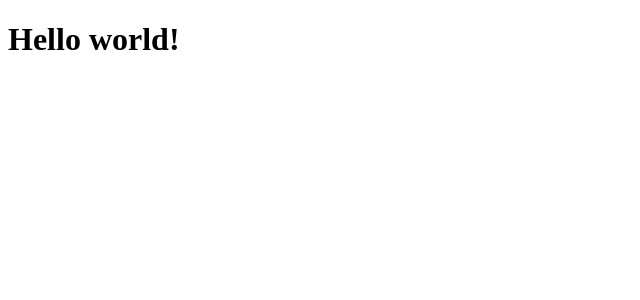
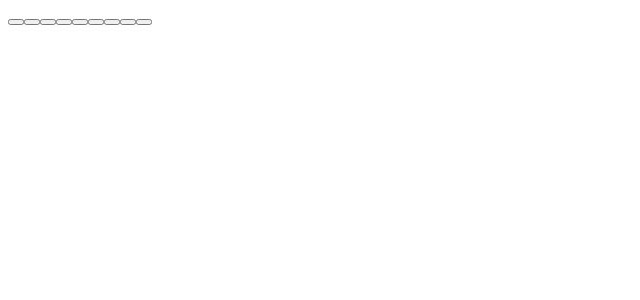
Before and after one commit to wipaaa/react-tic-tac-toe, a React app: page / in a window 1280 px wide. Shown: the top 300 px of the page, without its empty margins (0-640 px from the left). Built offline with nearby package versions, Linux system fonts and the light colour scheme.

Commit message:
Basic game component

```diff
--- /dev/null
+++ b/src/components/App.jsx
@@ -0,0 +1,19 @@
+import { useState } from 'react';
+
+import Board from './Board/Board';
+
+const App = () => {
+  const PLAYER_X = 'x';
+  const PLAYER_O = 'o';
+
+  const [squares, setSquares] = useState(Array(9).fill(null));
+  const [player, setPlayer] = useState(PLAYER_X);
+
+  return (
+    <>
+      <Board {...{ squares }} />
+    </>
+  );
+};
+
+export default App;
--- /dev/null
+++ b/src/components/Board/Board.jsx
@@ -0,0 +1,14 @@
+const Board = ({ squares }) => {
+  return (
+    <div className='board'>
+      {squares &&
+        squares.map((square, index) => (
+          <button key={index} className='board__action'>
+            {square}
+          </button>
+        ))}
+    </div>
+  );
+};
+
+export default Board;
--- a/src/index.js
+++ b/src/index.js
@@ -1,9 +1,11 @@
 import React from 'react';
 import ReactDOM from 'react-dom';
 
+import App from './components/App';
+
 ReactDOM.render(
   <React.StrictMode>
-    <h1>Hello world!</h1>
+    <App />
   </React.StrictMode>,
   document.getElementById('root')
 );
```
